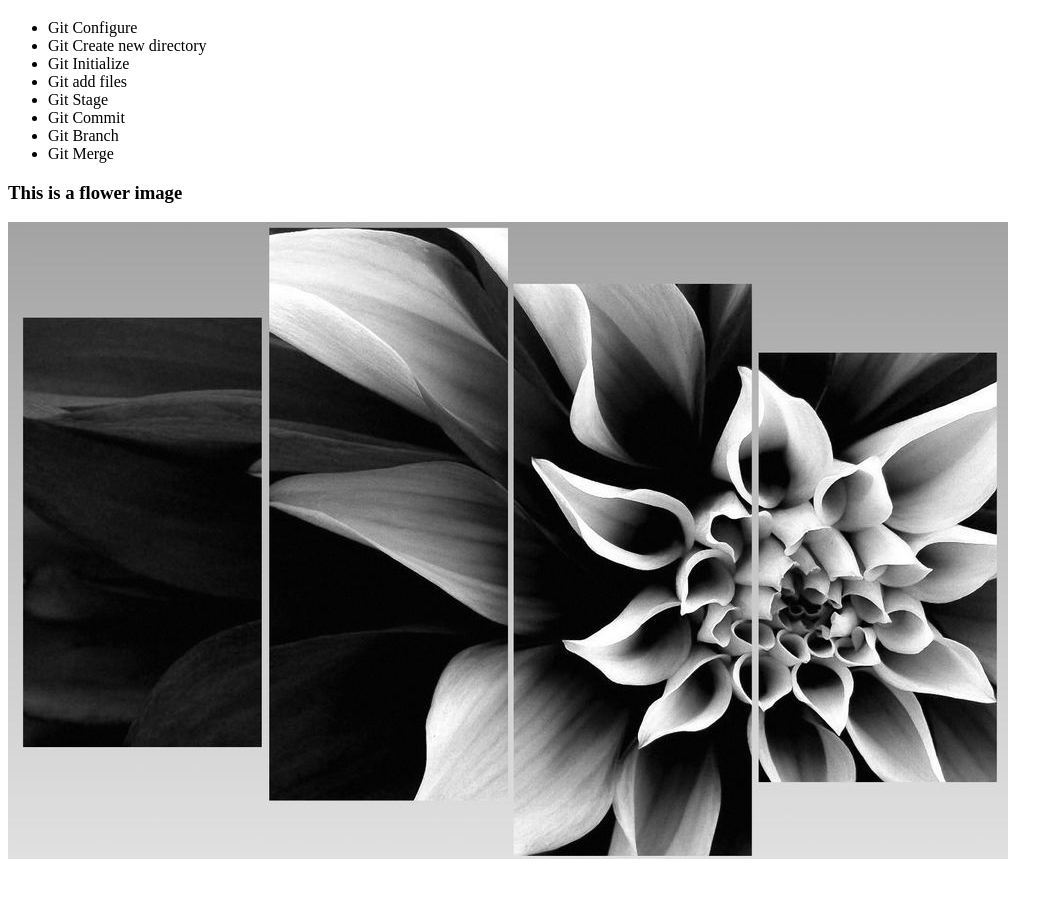
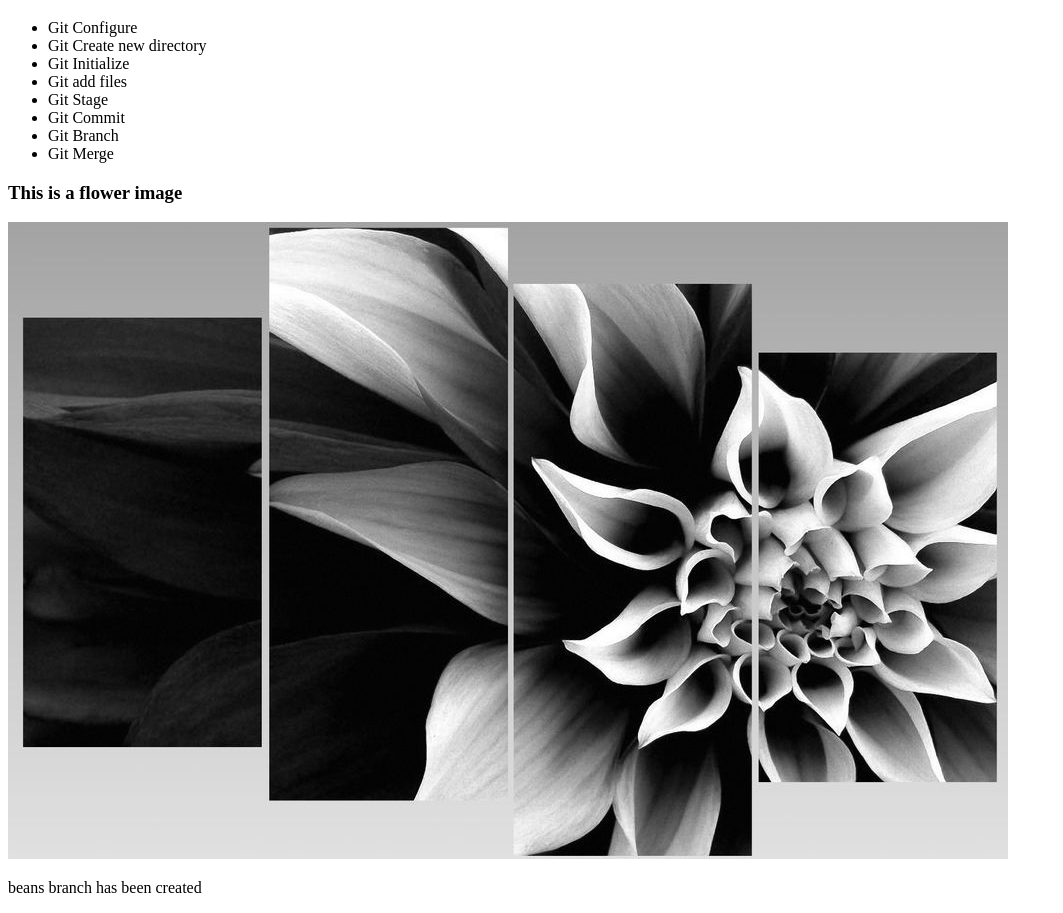
Before and after one commit to MNjeri22/gitpracs, a plain HTML site: page index.html in a window 1280 px wide. Shown: the part 61-974 px from the top of the page, without its empty margins (0-1063 px from the left). Before the commit the page ends 932 px from the top, so only its background shows below. Drawn offline with Linux system fonts and the light colour scheme.

Commit message:
added a paragraph

```diff
--- a/index.html
+++ b/index.html
@@ -20,5 +20,6 @@
     </ul>
     <h3>This is a flower image</h3>
 <img src="images/flower.jpeg" alt="flower">
+    <p>beans branch has been created</p>
 </body>
 </html>
```
